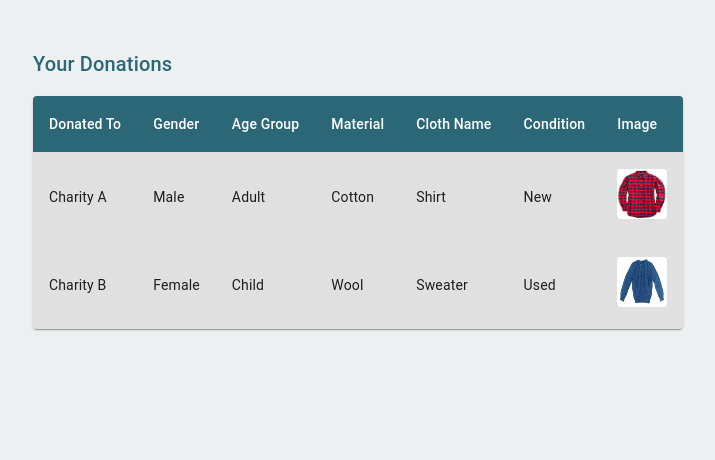
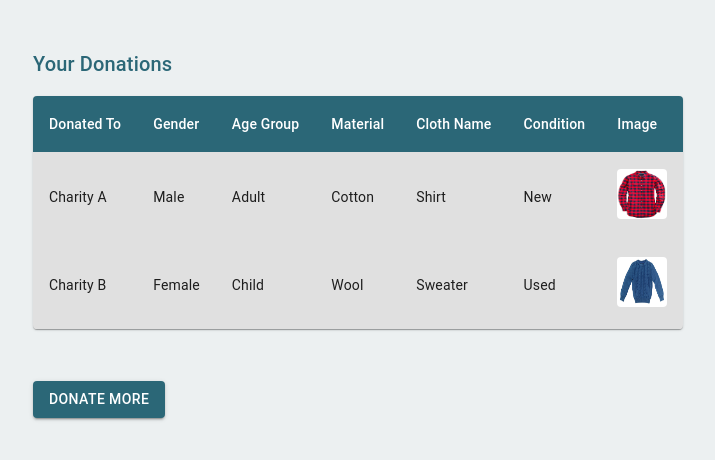
Before and after one commit to ErajT/ssuet-smec, a React (Vite) app in the folder frontend/SSUET/: page /User in a window 1280 px wide. Shown: the top 460 px of the page, without its empty margins (41-756 px from the left). Built offline with nearby package versions, Linux system fonts and the light colour scheme.

Commit message:
add donate more button

```diff
--- a/frontend/SSUET/src/components/UserHistory.jsx
+++ b/frontend/SSUET/src/components/UserHistory.jsx
@@ -1,6 +1,7 @@
 import React from "react";
 import {
     Container,
+    Button,
     Table,
     TableBody,
     TableCell,
@@ -8,15 +9,13 @@ import {
     TableHead,
     TableRow,
     Paper,
-    MenuItem,
-    Select,
-    InputLabel,
-    FormControl,
     Box,
     Typography,
 } from "@mui/material";
+import { useNavigate } from "react-router-dom";
 
 const UserHistory = () => {
+    const navigate = useNavigate();
     const clothesData = [
         {
             id: 1,
@@ -41,6 +40,10 @@ const UserHistory = () => {
             image: "Images/sweater.jpg",
         },
     ];
+
+    const handleSubmit = () => {
+        navigate("/donate-more"); // This will navigate to the /donate-more route
+      };
 
     return (
         <Container
@@ -107,6 +110,14 @@ const UserHistory = () => {
                     </Table>
                 </TableContainer>
             </Box>
+            {/* Button to navigate to another page */}
+      <Button
+        variant="contained"
+        onClick={handleSubmit}
+        style={{ marginTop: "20px",backgroundColor: "#2b6777" }}
+      >
+        Donate More
+      </Button>
         </Container>
     );
 };
```
